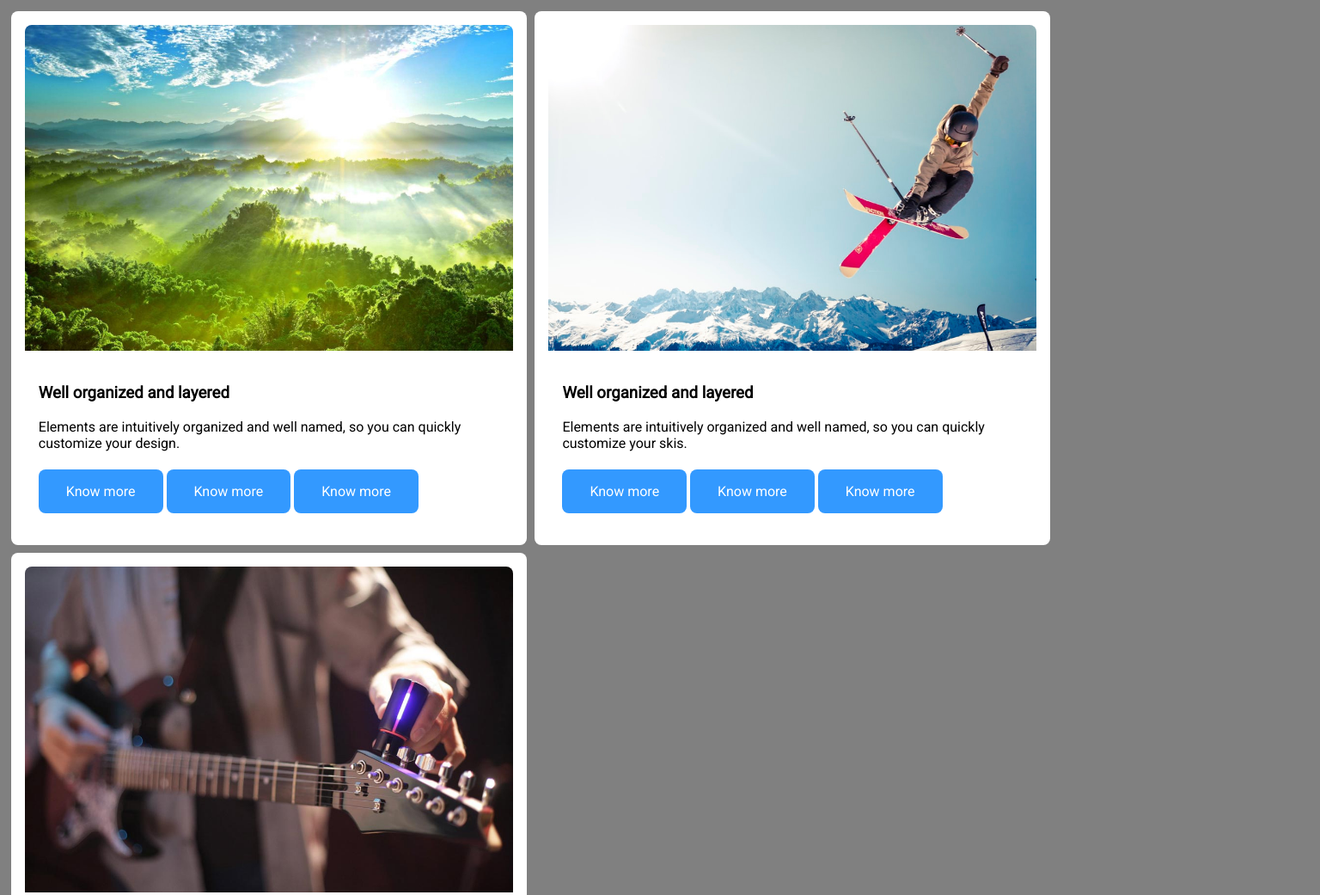
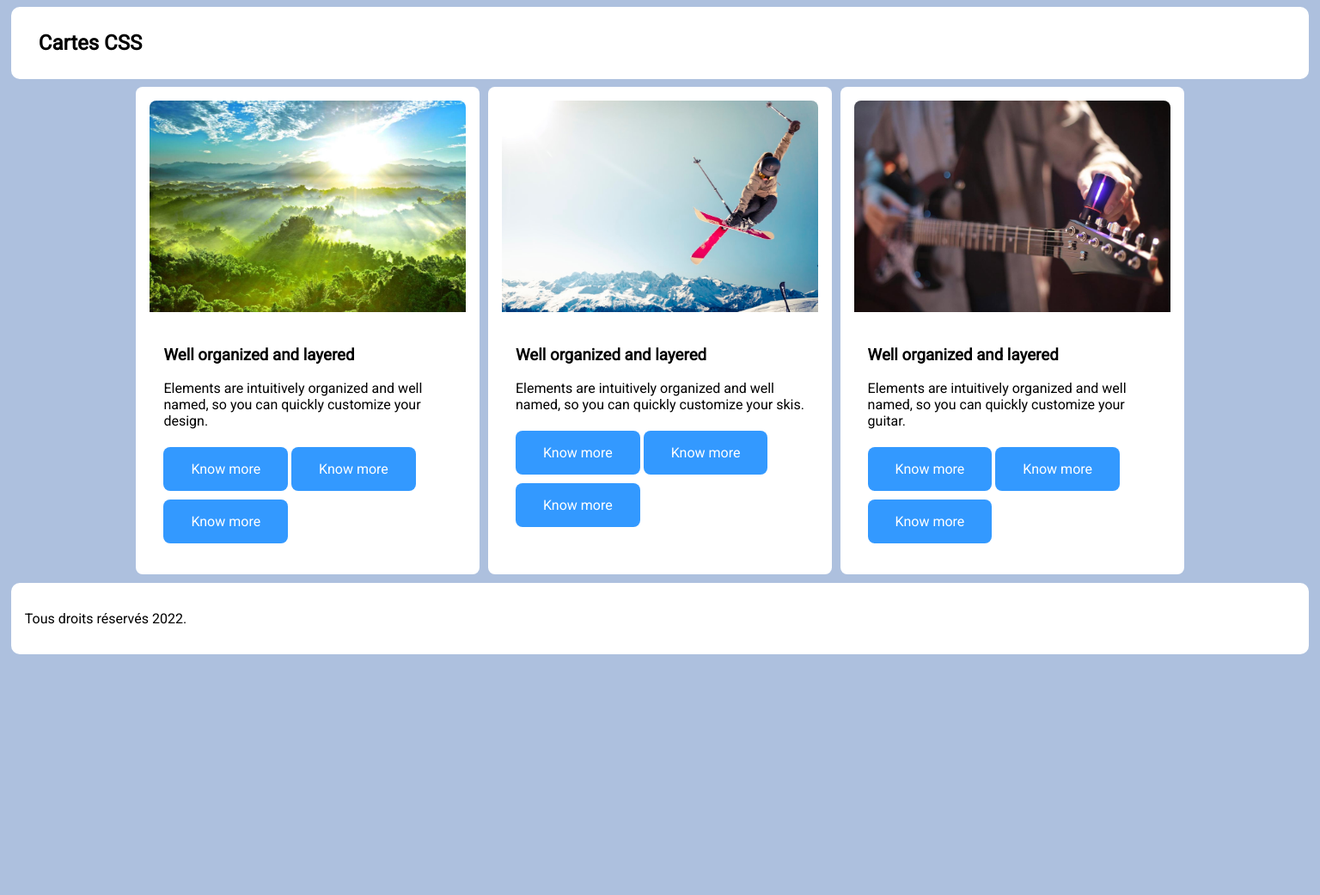
Before and after one commit to scytaleqc/3-cartes, a plain HTML site: page index.html in a window 1536 px wide. Shown: the top 1041 px of the page at 86% size. After the commit the page ends 800 px from the top, so only its background shows below. Drawn offline with Linux system fonts and the light colour scheme.

Commit message:
Bug fix #1

```diff
--- a/index.html
+++ b/index.html
@@ -13,6 +13,11 @@
     </head>
 
     <body>
+        <header>
+            <div class="title">
+                <h2>Cartes CSS</h2>
+            </div>
+        </header>
         <main>
             <div class="container">
                 <div class="card">
@@ -72,5 +77,11 @@
                 </div>
             </div>
         </main>
+
+        <footer>
+            <div class="footer">
+                <p>Tous droits réservés 2022.</p>
+            </div>
+        </footer>
     </body>
 </html>
--- a/styles/style.css
+++ b/styles/style.css
@@ -4,9 +4,19 @@
 
 
 body {
-    background-color: gray;
+    background-color: #adc0de;
     font-family: 'Roboto', sans-serif;
     color: black;
+}
+
+
+.title {
+    color: black;
+    background-color: white;
+
+    border-radius: 10px;
+    padding: 0.5em 0 0.5em 2em;
+    margin: 0.3em;
 }
 
 
@@ -22,8 +32,8 @@ body {
 .container {
     display: flex;
     flex-wrap: wrap;
-    justify-content: flex-start;
-    align-items: flex-start;
+    justify-content: center;
+    align-items: center;
 }
 
 
@@ -68,9 +78,19 @@ li {
 }
 
 
+.footer {
+    background-color: white;
+
+    border-radius: 10px;
+    padding: 1em;
+    margin: 0.3em;
+}
+
+
 @media screen and (min-width: 600px) {
     div.container {
         flex-direction: row;
+        justify-content: flex-start;
     }
 
     div.card {
@@ -80,4 +100,26 @@ li {
     li {
         display: inline-block;
     }
+
+
+@media screen and (min-width: 1500px) {
+    div.container {
+        flex-direction: row;
+        justify-content: center;
+        align-items: stretch;
+    }
+
+    div.card {
+        background-color: white;
+        border-radius: 0.5em;
+        max-width: 400px;
+        margin: 0.3em;
+        flex-basis: auto;
+    }
+
+    li {
+        display: inline-block;
+    }
 }
+
+}
```
